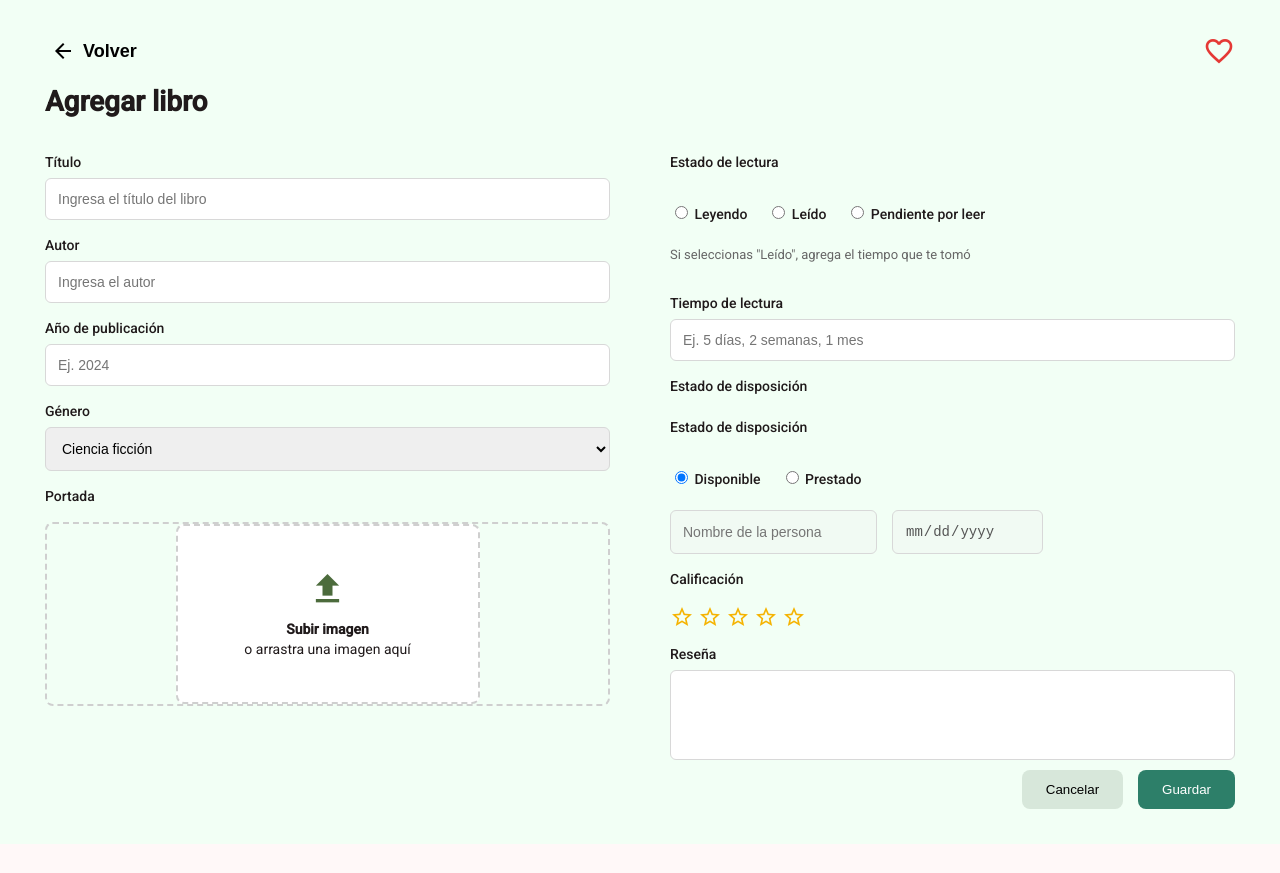
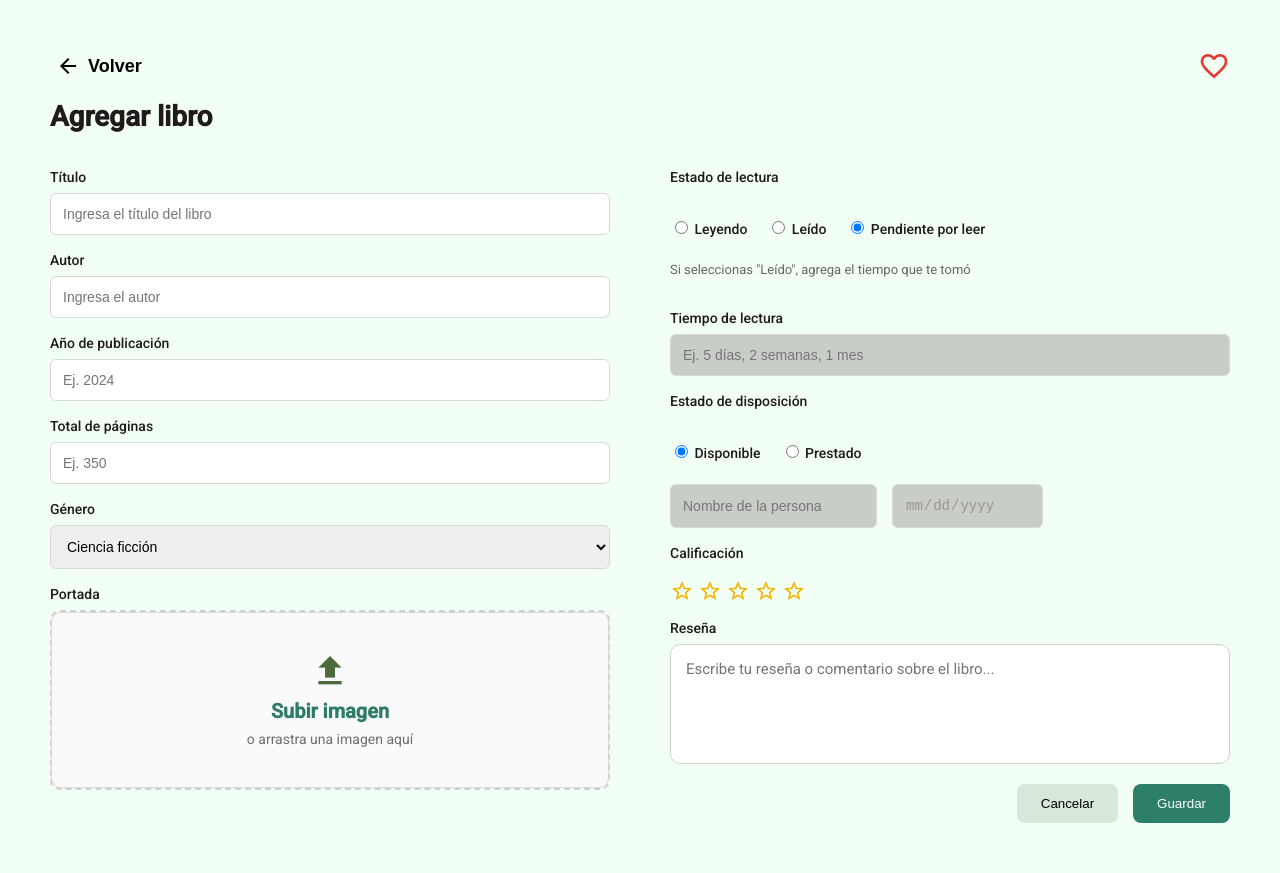
Before and after one commit to FernandaMB-e/Gestor-de-libros, an Angular app in the folder Biblioteca/: page /agregar-libro in a window 1280 px wide. Before the commit the page ends 844 px from the top, so only its background shows below. Built offline with nearby package versions, Linux system fonts and the light colour scheme.

Commit message:
Se mejoró la función de Agregar Libros

```diff
--- a/Biblioteca/frontend/features/biblioteca/components/agregar-libro/agregar-libro.component.html
+++ b/Biblioteca/frontend/features/biblioteca/components/agregar-libro/agregar-libro.component.html
@@ -37,6 +37,10 @@
       <label>Año de publicación</label>
       <input type="number" placeholder="Ej. 2024" [(ngModel)]="anio">
       <small class="error" *ngIf="mostrarErrores && (!anio || anio <= 0)"> El año debe ser mayor que 0 </small>
+
+      <label>Total de páginas</label>
+      <input type="number" placeholder="Ej. 350" [(ngModel)]="totalPaginas">
+      <small class="error" *ngIf="mostrarErrores && (!totalPaginas || totalPaginas <= 0)"> El total de páginas es obligatorio </small>
 
       <label>Género</label>
       <select>
@@ -97,9 +101,32 @@
       <label>Estado de lectura</label>
 
       <div class="radios">
-        <label><input type="radio" name="estado"> Leyendo</label>
-        <label><input type="radio" name="estado"> Leído</label>
-        <label><input type="radio" name="estado"> Pendiente por leer</label>
+        <label>
+            <input
+            type="radio"
+            name="estado"
+            [checked]="!estadoLeido"
+            (change)="estadoLeido = false">
+            Leyendo
+        </label>
+
+        <label>
+            <input
+            type="radio"
+            name="estado"
+            [checked]="estadoLeido"
+            (change)="estadoLeido = true">
+            Leído
+        </label>
+
+        <label>
+            <input
+            type="radio"
+            name="estado"
+            [checked]="!estadoLeido"
+            (change)="estadoLeido = false">
+            Pendiente por leer
+        </label>
       </div>
 
       <p class="texto-ayuda">
@@ -107,9 +134,7 @@
       </p>
 
       <label>Tiempo de lectura</label>
-      <input type="text" placeholder="Ej. 5 días, 2 semanas, 1 mes">
-
-      <label>Estado de disposición</label>
+      <input type="text" placeholder="Ej. 5 días, 2 semanas, 1 mes" [disabled]="!estadoLeido">
 
       <label>Estado de disposición</label>
 
@@ -160,8 +185,7 @@
 
       <textarea
         rows="4"
-        placeholder="Escribe tu reseña o comentario sobre el libro...">
-      </textarea>
+        placeholder="Escribe tu reseña o comentario sobre el libro..."></textarea>
 
       <div class="botones">
 
--- a/Biblioteca/frontend/features/biblioteca/components/agregar-libro/agregar-libro.component.scss
+++ b/Biblioteca/frontend/features/biblioteca/components/agregar-libro/agregar-libro.component.scss
@@ -1,7 +1,7 @@
 .contenedor-principal {
   background: #F2FFF5;
-  max-width: 1500px;
-  padding: 35px 45px;
+  max-width: auto;
+  padding: 50px 50px;
 }
 
 .cabecera {
@@ -55,24 +55,61 @@ label {
 }
 
 input,
-select,
-textarea {
+select{
   padding: 12px;
   border: 1px solid #d8d8d8;
   border-radius: 6px;
   font-size: 14px;
+}
+
+textarea {
+  width: 100%;
+  min-height: 120px;
+  padding: 15px;
   resize: none;
+  border: 1px solid #cfcfcf;
+  border-radius: 10px;
+  font-size: 15px;
+  font-family: inherit;
+  box-sizing: border-box;
 }
 
 .subir-imagen {
+    width: 100%;
     height: 180px;
     border: 2px dashed #cfcfcf;
-  border-radius: 8px;
+    border-radius: 10px;
+    background: #fafafa;
     display: flex;
     flex-direction: column;
     justify-content: center;
     align-items: center;
-  margin-top: 10px;
+    cursor: pointer;
+    transition: all .2s ease;
+    box-sizing: border-box;
+}
+
+.subir-imagen:hover {
+  border-color: #2d7c67;
+  background: #f5fbf8;
+}
+
+.subir-imagen strong {
+  font-size: 20px;
+  color: #2d7c67;
+  margin-bottom: 8px;
+}
+
+.subir-imagen span {
+  color: #6e6e6e;
+  font-size: 14px;
+}
+
+.preview-imagen {
+    width: 100%;
+    height: 100%;
+    object-fit: cover;
+    display: block;
 }
 
 .radios {
@@ -110,7 +147,7 @@ textarea {
   display: flex;
   justify-content: flex-end;
   gap: 15px;
-  margin-top: 10px;
+  margin-top: 20px;
 }
 
 .btn-cancelar {
@@ -138,18 +175,17 @@ textarea {
   margin-bottom:10px;
 }
 
-.area-upload{
-  width: 300px;
-  height: 180px;
-  border: 2px dashed #cfcfcf;
-  border-radius: 8px;
-  overflow: hidden;
+.area-upload {
+    width: 100%;
+    height: 220px;
+    border: 1px solid #d9d9d9;
+    border-radius: 10px;
+    background: #fafafa;
     display: flex;
     justify-content: center;
     align-items: center;
     flex-direction: column;
     cursor: pointer;
-  background: white;
 }
 
 .preview-imagen{
@@ -165,3 +201,9 @@ textarea {
   margin-top:4px;
   display:block;
 }
+
+input:disabled {
+  background: #a7a2a288;
+  color: #9c9393;
+  cursor: not-allowed;
+}
--- a/Biblioteca/frontend/features/biblioteca/components/agregar-libro/agregar-libro.component.ts
+++ b/Biblioteca/frontend/features/biblioteca/components/agregar-libro/agregar-libro.component.ts
@@ -1,9 +1,9 @@
-import { Component } from '@angular/core';
-import { MatIconModule } from '@angular/material/icon';
-import { Router } from '@angular/router';
-import { CommonModule } from '@angular/common';
-import { FormsModule } from '@angular/forms';
-import { Libro } from '../../models/libro.model';
+import { Component } from '@angular/core'; //define el archivo como un componente de Angular, lo que permite usarlo en la aplicación y definir su comportamiento e interfaz
+import { MatIconModule } from '@angular/material/icon'; // MatIconModule para usar los íconos de Material Design, como el corazón
+import { Router } from '@angular/router'; // sireve para navegar entre pantallas
+import { CommonModule } from '@angular/common'; // CommonModule para usar directivas como ngIf y ngFor que sirven para mostrar u ocultar elementos en el HTML según ciertas condiciones, o para iterar sobre listas de datos y mostrarlos dinámicamente en la interfaz
+import { FormsModule } from '@angular/forms'; // FormsModule para usar ngModel en el formulario que sirve para enlazar los campos del formulario con las propiedades del componente, lo que facilita la captura de los datos ingresados por el usuario y su uso en el código TypeScript
+import { Libro } from '../../models/libro.model'; // Importación del modelo de libro para usarlo en la creación del nuevo libro
 
 @Component({
   selector: 'app-agregar-libro',
@@ -15,50 +15,51 @@ import { Libro } from '../../models/libro.model';
 export class AgregarLibroComponent {
     constructor(private router: Router){}
 
-    volver(){
+    volver(){ //para volver a la vista principal sin guardar el libro
     this.router.navigate(['/biblioteca']);
     }
 
-    esFavorito = false;
+    esFavorito = false; //para controlar si el libro es marcado como favorito o no, y mostrar el ícono del corazon lleno o vacío
     toggleFavorito() {
     this.esFavorito = !this.esFavorito;
     }
 
-    calificacion = 0;
+    calificacion = 0; //para almacenar la calificación del libro ingresada por el usuario
     calificar(valor:number){
     this.calificacion = valor;
     }
 
-    onImagenSeleccionada(event: Event) {
+    onImagenSeleccionada(event: Event) { //método para manejar la selección de la imagen de portada del libro
     const input = event.target as HTMLInputElement;
     if (!input.files || input.files.length === 0) {
         return;
     }
 
-    const archivo = input.files[0];
-    const reader = new FileReader();
+    const archivo = input.files[0]; // Obtenemos el archivo seleccionado
+    const reader = new FileReader(); // Creamos un FileReader para leer el archivo
 
-    reader.onload = () => {
+    reader.onload = () => { //para mostrar la imagen seleccionada como preview antes de guardarla
         this.imagenPreview = reader.result;
     };
 
-    reader.readAsDataURL(archivo);
+    reader.readAsDataURL(archivo); //para convertir la imagen a base64 y mostrarla como preview
     }
 
-    prestado = false;
+    prestado = false; //para controlar si el libro está prestado o no, y mostrar el campo de "prestado a" solo cuando sea necesario
 
-    imagenPreview: string | ArrayBuffer | null = null;
+    imagenPreview: string | ArrayBuffer | null = null; // Para mostrar la imagen seleccionada antes de guardarla
 
-    cancelar() {
+    cancelar() { //para volver a la vista principal sin guardar el libro
     this.router.navigate(['/biblioteca']);
     }
 
-    titulo = '';
+    titulo = ''; //para almacenar el título del libro ingresado por el usuario
     autor = '';
     anio: number | null = null;
+    totalPaginas: number | null = null;
     mostrarErrores = false;
 
-    validarFormulario(): boolean {
+    validarFormulario(): boolean { //para validar que los campos obligatorios estén completos antes de guardar el libro
         this.mostrarErrores = true;
         if (!this.titulo.trim()) {
             return false;
@@ -71,18 +72,24 @@ export class AgregarLibroComponent {
         if (!this.anio || this.anio <= 0) {
             return false;
         }
+
+         if (!this.totalPaginas || this.totalPaginas <= 0) {
+            return false;
+        }
+
         return true;
     }
 
-    guardarLibro() {
+    guardarLibro() { //método provicional sin backend
         if (!this.validarFormulario()) {
             return;
         }
 
-        const nuevoLibro: Libro = {
+        const nuevoLibro: Libro = { //crea un nuevo libro con los datos ingresados por el usuario, usando el modelo de libro importado
             titulo: this.titulo,
             autor: this.autor,
             anio: this.anio!,
+            totalPaginas: this.totalPaginas!,
             genero: '',
             portada: this.imagenPreview as string,
             estadoLectura: 'Pendiente por leer',
@@ -91,8 +98,10 @@ export class AgregarLibroComponent {
             calificacion: this.calificacion,
             resena: ''
         };
-        console.log(nuevoLibro);
+        console.log(nuevoLibro); // Imprime el nuevo libro en la consola para verificar que se creó correctamente
         alert('Libro listo para guardarse');
     }
 
+    estadoLeido = false;
+
 }
--- a/Biblioteca/frontend/features/biblioteca/models/libro.model.ts
+++ b/Biblioteca/frontend/features/biblioteca/models/libro.model.ts
@@ -7,6 +7,7 @@ export interface Libro {
   titulo: string;
   autor: string;
   anio: number;
+  totalPaginas: number;
   genero: string;
   portada?: string;
   estadoLectura: string;
@@ -24,6 +25,7 @@ export interface LibroCreate {
   titulo: string;
   autor: string;
   anioPublicacion: number;
+  totalPaginas: number;
   genero: string;
   portada: File | null;
   estadoLectura: EstadoLectura | string;
```
Lines whose indentation alone changed are shown as unchanged.
